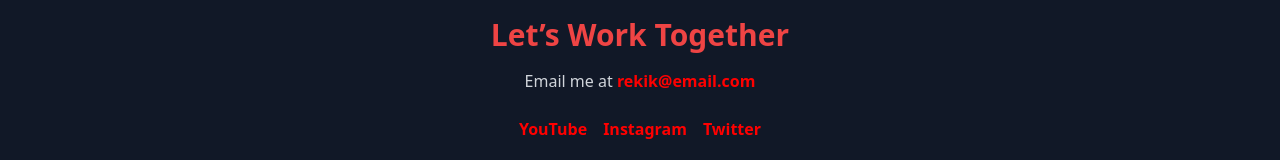
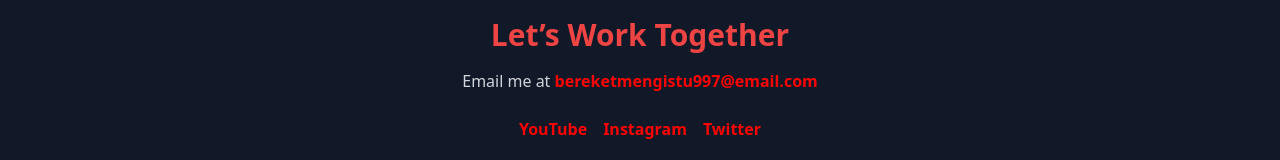
Before and after one commit to bakihanma7/test-Portfolio, a plain HTML site: page index.html in a window 1280 px wide. Shown: the part 1897-2057 px from the top of the page. Drawn offline with nearby package versions, Linux system fonts and the light colour scheme.

Commit message:
Update index.html

```diff
--- a/index.html
+++ b/index.html
@@ -73,7 +73,7 @@
   <!-- Contact Section -->
   <section id="contact" class="py-20 px-6 max-w-4xl mx-auto text-center contact">
     <h2 class="text-3xl font-bold mb-4 text-red-500">Let’s Work Together</h2>
-    <p class="text-gray-300 mb-6">Email me at <a href="mailto:rekik@email.com" class="text-red-500">rekik@email.com</a></p>
+    <p class="text-gray-300 mb-6">Email me at <a href="mailto:rekik@email.com" class="text-red-500">bereketmengistu997@email.com</a></p>
     <div class="flex justify-center space-x-4">
       <a href="https://youtube.com" target="_blank" rel="noopener noreferrer" class="text-red-500 hover:underline">YouTube</a>
       <a href="https://instagram.com" target="_blank" rel="noopener noreferrer" class="text-red-500 hover:underline">Instagram</a>
```
